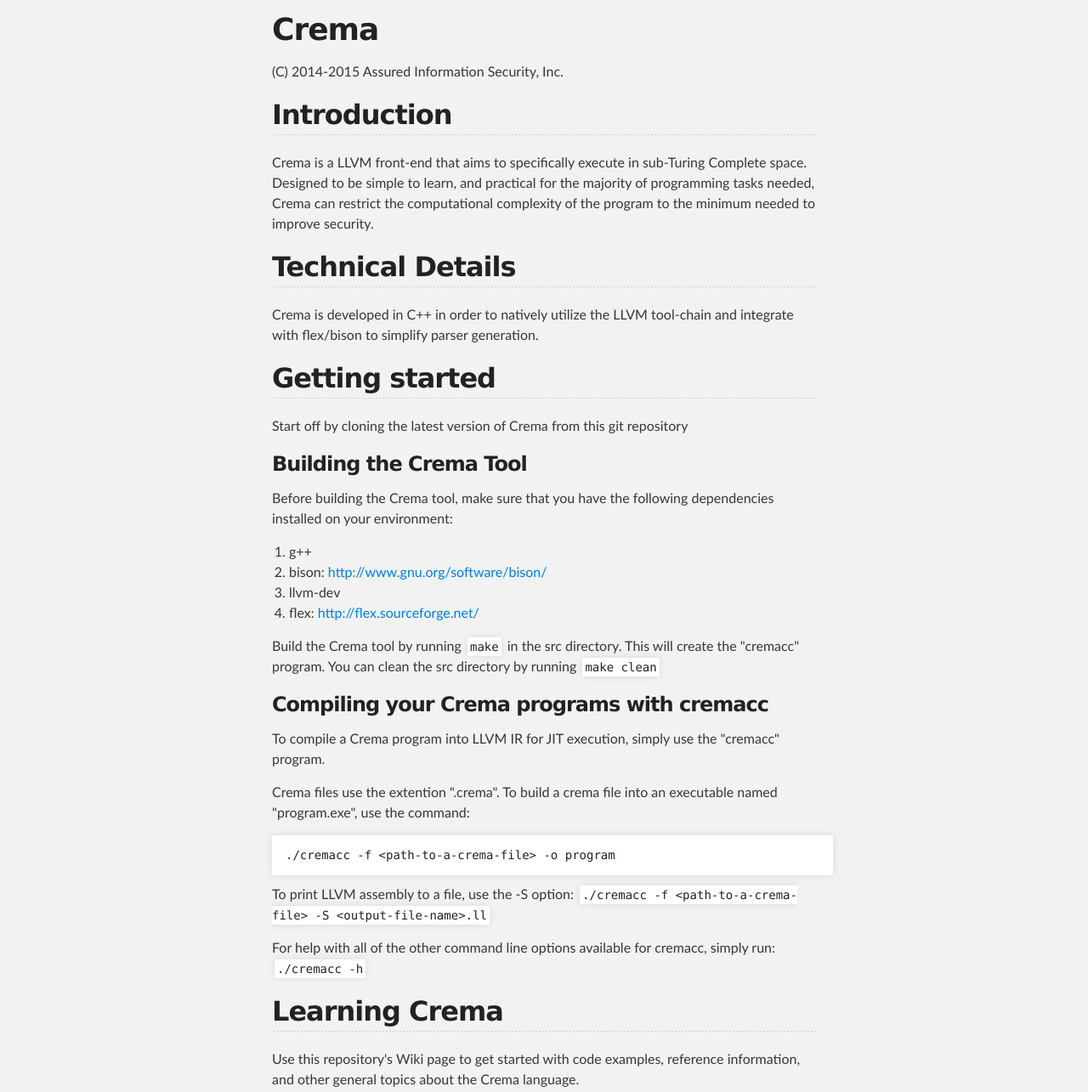
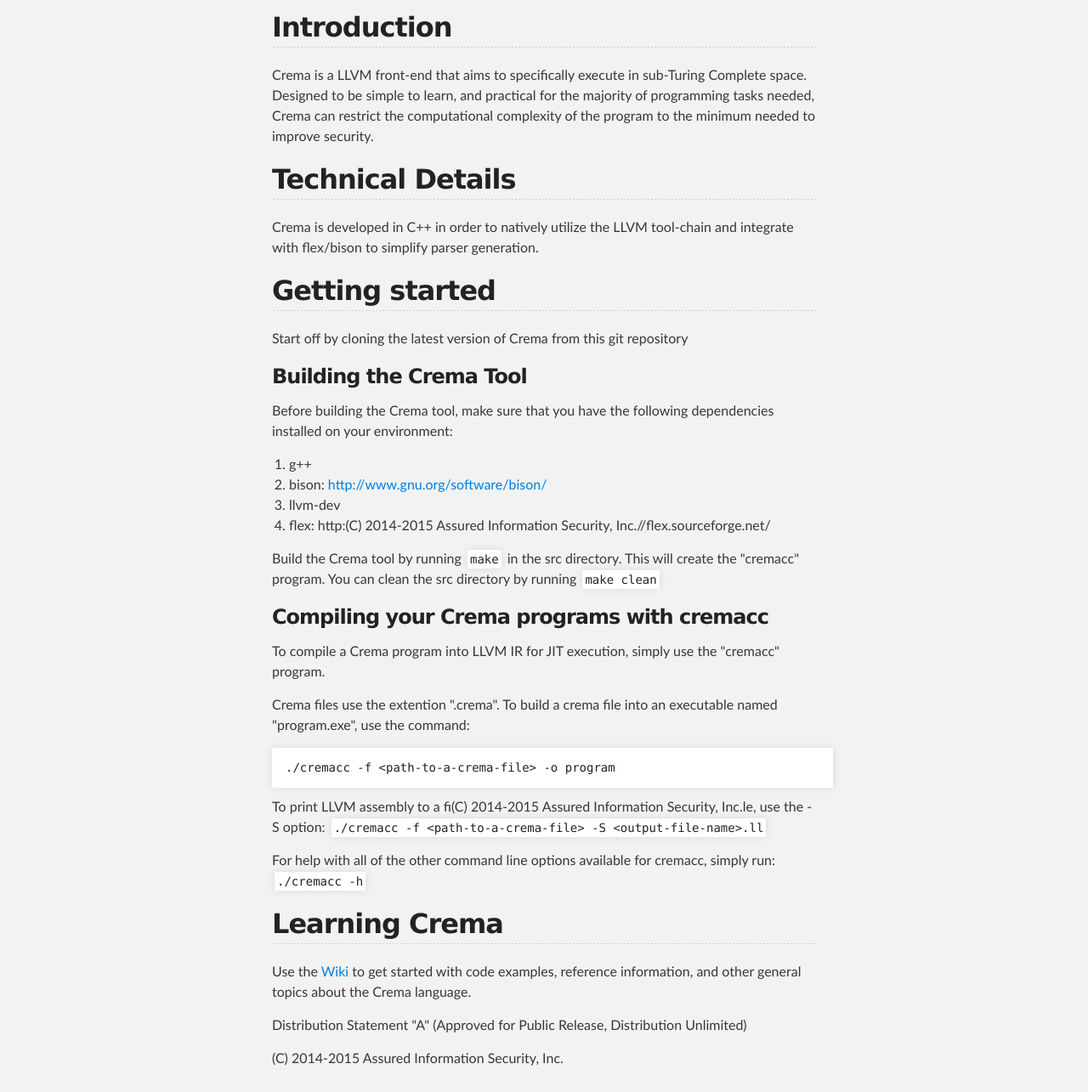
Before and after one commit to ainfosec/crema, a plain HTML site: page index.html in a window 1280 px wide. Shown: the part 252-1537 px from the top of the page at 85% size. Drawn offline with Linux system fonts and the light colour scheme.

```diff
--- a/index.html
+++ b/index.html
@@ -31,12 +31,7 @@
     <!-- MAIN CONTENT -->
     <div id="main_content_wrap" class="outer">
       <section id="main_content" class="inner">
-        <h1>
-<a id="crema" class="anchor" href="#crema" aria-hidden="true"><span class="octicon octicon-link"></span></a>Crema</h1>
-
-<p>(C) 2014-2015 Assured Information Security, Inc.</p>
-
-<h2>
+        <h2>
 <a id="introduction" class="anchor" href="#introduction" aria-hidden="true"><span class="octicon octicon-link"></span></a>Introduction</h2>
 
 <p>Crema is a LLVM front-end that aims to specifically execute in sub-Turing Complete space.
@@ -65,8 +60,7 @@
 <li>bison:       <a href="http://www.gnu.org/software/bison/">http://www.gnu.org/software/bison/</a>
 </li>
 <li>llvm-dev</li>
-<li>flex:        <a href="http://flex.sourceforge.net/">http://flex.sourceforge.net/</a>
-</li>
+<li>flex:        http:(C) 2014-2015 Assured Information Security, Inc.//flex.sourceforge.net/</li>
 </ol>
 
 <p>Build the Crema tool by running <code>make</code> in the src directory. This will create the "cremacc" program. You can clean the src directory by running <code>make clean</code></p>
@@ -81,7 +75,7 @@
 <pre><code>./cremacc -f &lt;path-to-a-crema-file&gt; -o program
 </code></pre>
 
-<p>To print LLVM assembly to a file, use the -S option:
+<p>To print LLVM assembly to a fi(C) 2014-2015 Assured Information Security, Inc.le, use the -S option:
 <code>./cremacc -f &lt;path-to-a-crema-file&gt; -S &lt;output-file-name&gt;.ll</code></p>
 
 <p>For help with all of the other command line options available for cremacc, simply run:
@@ -90,9 +84,11 @@
 <h2>
 <a id="learning-crema" class="anchor" href="#learning-crema" aria-hidden="true"><span class="octicon octicon-link"></span></a>Learning Crema</h2>
 
-<p>Use this repository's Wiki page to get started with code examples, reference information, and other general topics about the Crema language.</p>
+<p>Use the <a href="https://github.com/ainfosec/crema/wiki">Wiki</a> to get started with code examples, reference information, and other general topics about the Crema language.</p>
 
 <p>Distribution Statement "A" (Approved for Public Release, Distribution Unlimited)</p>
+
+<p>(C) 2014-2015 Assured Information Security, Inc.</p>
       </section>
     </div>
 
```
Also changed, not shown: params.json (+1 -1 lines).
